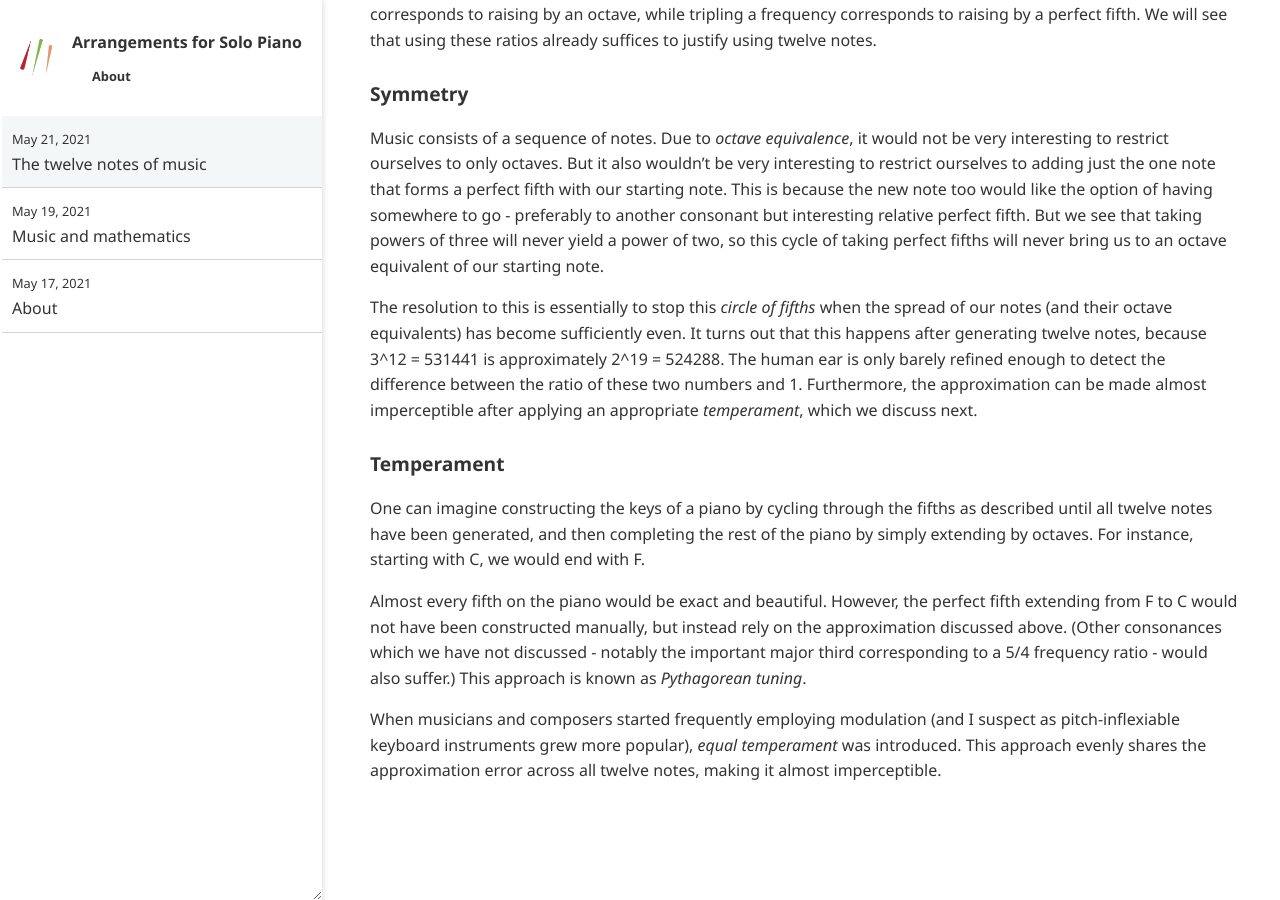
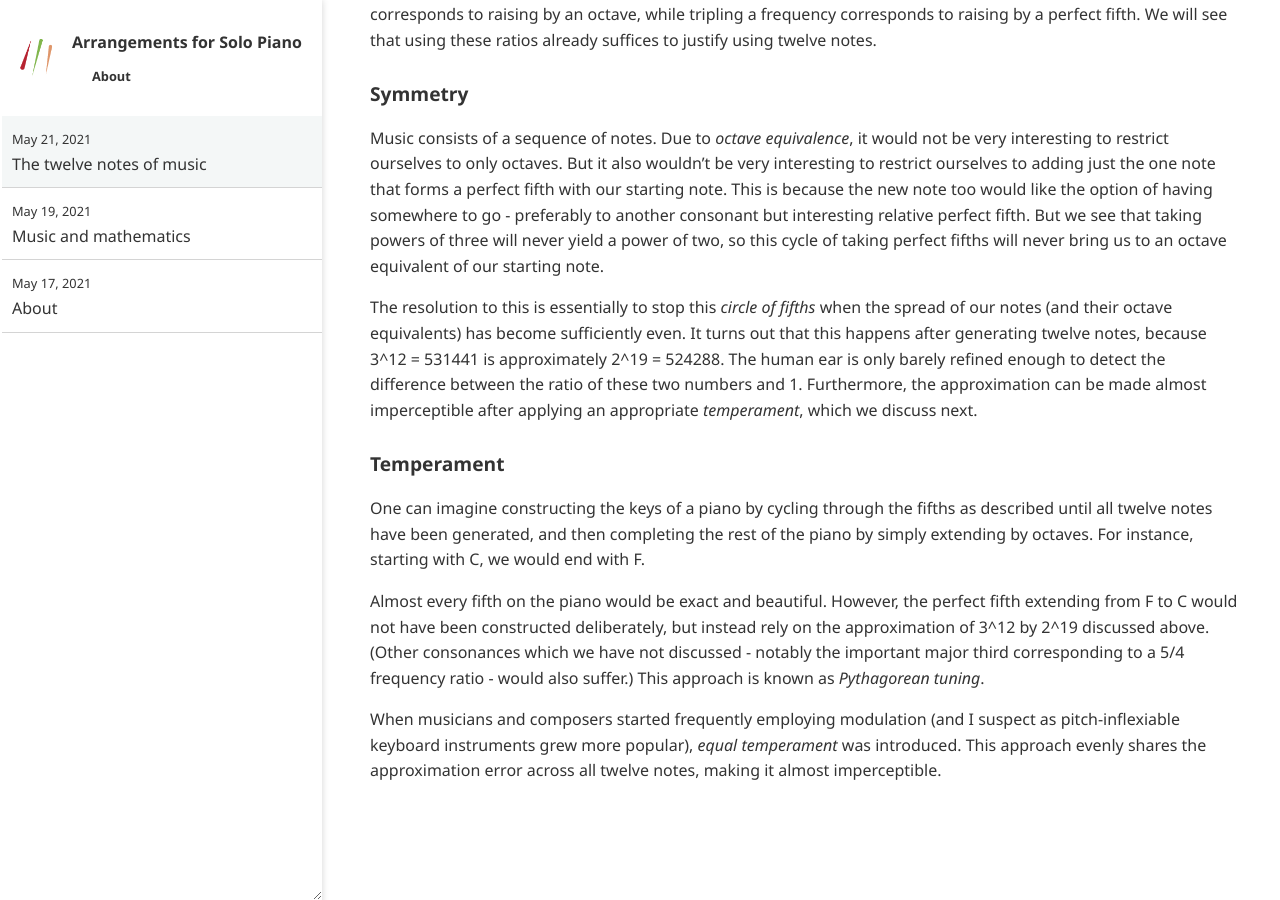
Before and after one commit to ansyblenetwork/arrpiano, a Jekyll site: the page built from _posts/2021-05-21-twelve-notes.md, in a window 1280 px wide and 900 px high, scrolled down 1188 px. Built offline with Jekyll 4.4.1, drawn with Linux system fonts in a browser that asks for light colours.

Commit message:
Update 2021-05-21-twelve-notes.md

```diff
--- a/_posts/2021-05-21-twelve-notes.md
+++ b/_posts/2021-05-21-twelve-notes.md
@@ -44,6 +44,6 @@
 
 One can imagine constructing the keys of a piano by cycling through the fifths as described until all twelve notes have been generated, and then completing the rest of the piano by simply extending by octaves. For instance, starting with C, we would end with F.
 
-Almost every fifth on the piano would be exact and beautiful. However, the perfect fifth extending from F to C would not have been constructed manually, but instead rely on the approximation discussed above. (Other consonances which we have not discussed - notably the important major third corresponding to a 5/4 frequency ratio - would also suffer.) This approach is known as _Pythagorean tuning_.
+Almost every fifth on the piano would be exact and beautiful. However, the perfect fifth extending from F to C would not have been constructed deliberately, but instead rely on the approximation of 3^12 by 2^19 discussed above. (Other consonances which we have not discussed - notably the important major third corresponding to a 5/4 frequency ratio - would also suffer.) This approach is known as _Pythagorean tuning_.
 
 When musicians and composers started frequently employing modulation (and I suspect as pitch-inflexiable keyboard instruments grew more popular), _equal temperament_ was introduced. This approach evenly shares the approximation error across all twelve notes, making it almost imperceptible.
```
